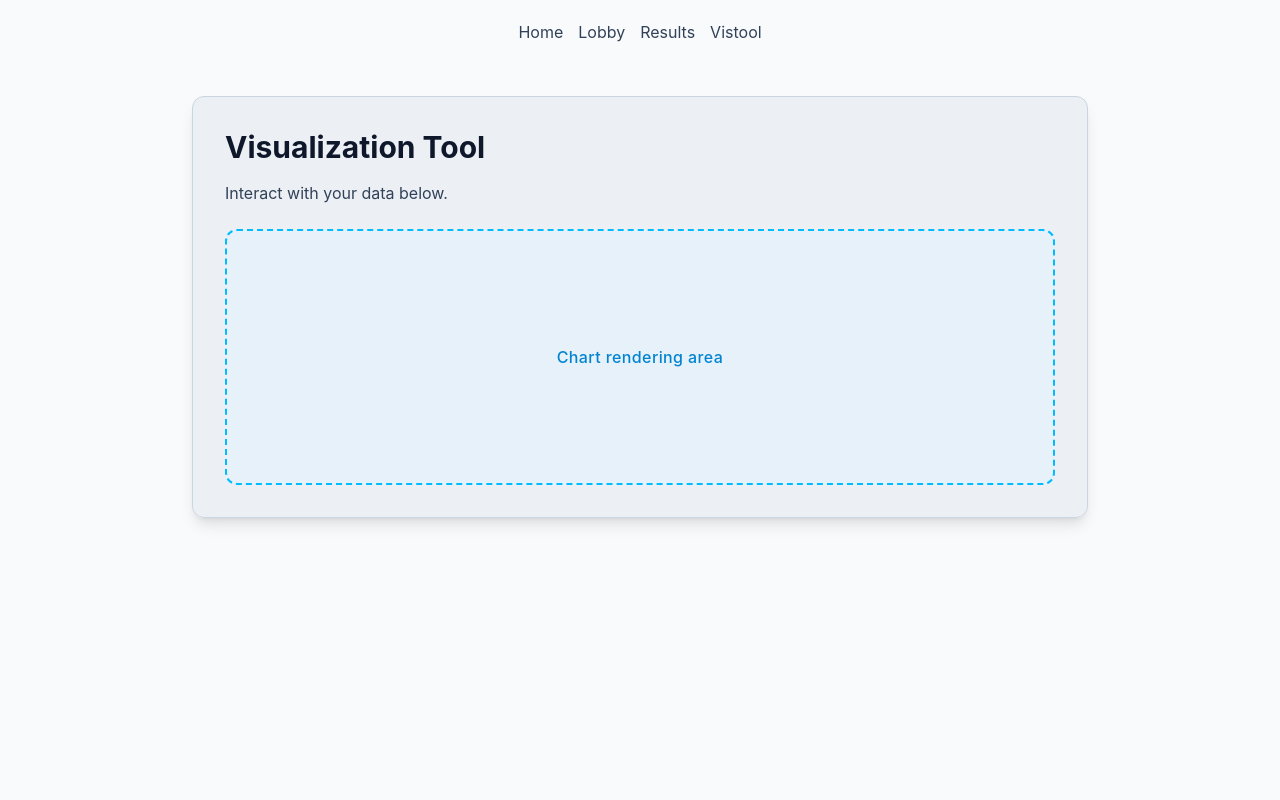
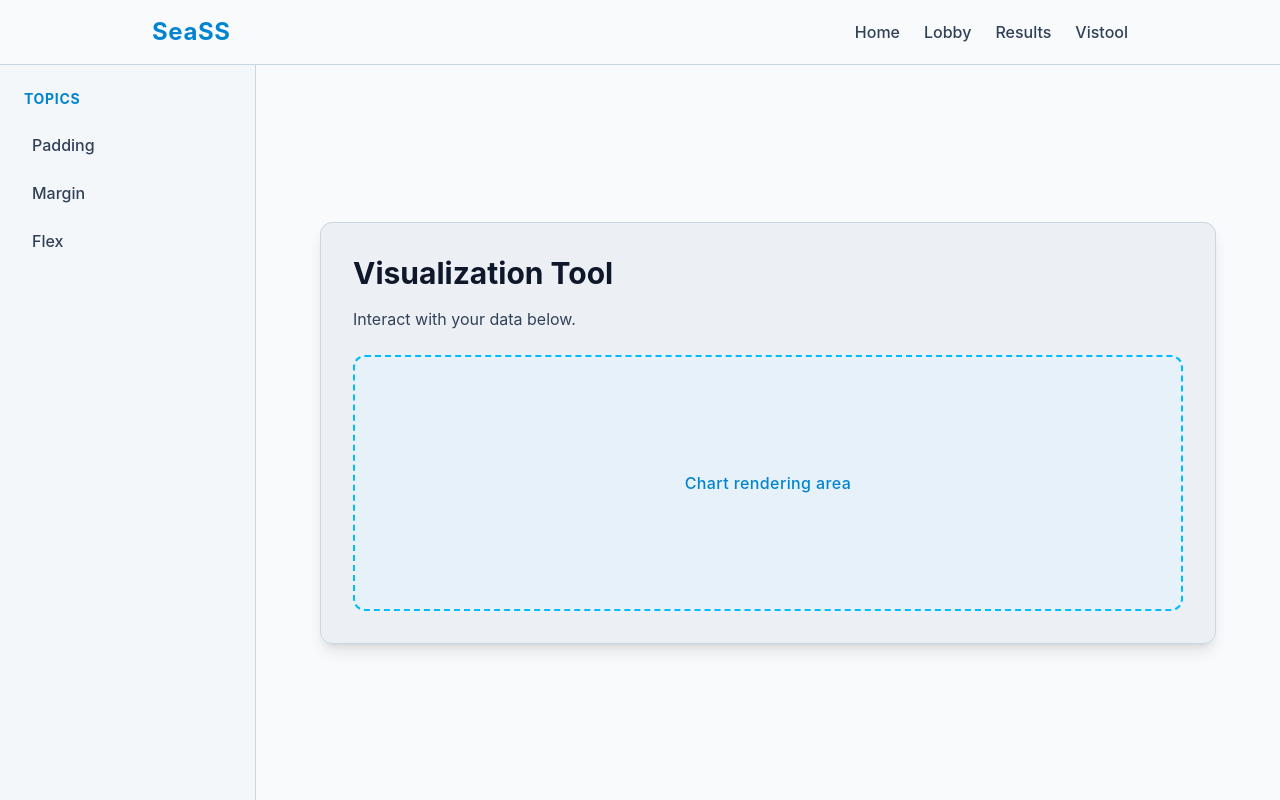
Before and after one commit to cleonard2-5/HackGT13, a React (Vite) app: page /vistool in a window 1280 px wide. Built offline with nearby package versions, Linux system fonts and the light colour scheme.

Commit message:
Header and Nav bar

```diff
--- a/src/App.jsx
+++ b/src/App.jsx
@@ -1,23 +1,15 @@
-import { Routes, Route, Link } from 'react-router-dom'
+import { Routes, Route } from 'react-router-dom'
+import Header from './Header'
 import Home from './Home'
 import Lobby from './Lobby'
 import Results from './Results'
 import Vistool from './Vistool'
-import './App.css'
 
 function App() {
   return (
     <>
-      {/* Navigation Menu */}
-      <nav style={{ padding: '20px', gap: '15px', display: 'flex', justifyContent: 'center' }}>
-        <Link to="/">Home</Link>
-        <Link to="/lobby">Lobby</Link>
-        <Link to="/results">Results</Link>
-        <Link to="/vistool">Vistool</Link>
-      </nav>
-
-      {/* Page Content Rendering */}
-      <main>
+      <Header />
+      <main className="grow flex flex-col">
         <Routes>
           <Route path="/" element={<Home />} />
           <Route path="/lobby" element={<Lobby />} />
@@ -29,4 +21,4 @@ function App() {
   )
 }
 
-export default App;
+export default App
--- /dev/null
+++ b/src/Header.jsx
@@ -0,0 +1,19 @@
+import { Link } from 'react-router-dom'
+
+export default function Header() {
+  return (
+    <header className="sticky top-0 z-50 w-full border-b border-slate-300 dark:border-slate-800 bg-slate-50/80 dark:bg-slate-950/80 backdrop-blur-md">
+      <div className="max-w-5xl mx-auto flex items-center justify-between p-4 px-6">
+        <div className="text-2xl font-bold text-sky-600 dark:text-sky-400 tracking-wide">
+          SeaSS
+        </div>
+        <nav className="flex gap-6">
+          <Link to="/" className="text-slate-700 dark:text-slate-300 hover:text-sky-600 dark:hover:text-sky-400 font-medium transition-colors">Home</Link>
+          <Link to="/lobby" className="text-slate-700 dark:text-slate-300 hover:text-sky-600 dark:hover:text-sky-400 font-medium transition-colors">Lobby</Link>
+          <Link to="/results" className="text-slate-700 dark:text-slate-300 hover:text-sky-600 dark:hover:text-sky-400 font-medium transition-colors">Results</Link>
+          <Link to="/vistool" className="text-slate-700 dark:text-slate-300 hover:text-sky-600 dark:hover:text-sky-400 font-medium transition-colors">Vistool</Link>
+        </nav>
+      </div>
+    </header>
+  )
+}
--- a/src/Lobby.jsx
+++ b/src/Lobby.jsx
@@ -1,11 +1,19 @@
+import Navbar from './Navbar'
+
 export default function Lobby() {
+  const players = ['Player 1', 'Player 2', 'Player 3']
+
   return (
-    <div className="flex flex-col items-center justify-center grow p-8">
-      <div className="w-full max-w-2xl p-8 bg-slate-200/50 dark:bg-slate-800/50 border border-slate-300 dark:border-slate-800 rounded-xl shadow-lg">
-        <h2 className="text-3xl font-bold text-slate-900 dark:text-slate-100 mb-4">Lobby</h2>
-        <p className="mb-6">Waiting for other participants to join the session...</p>
-        <div className="p-4 bg-slate-300/50 dark:bg-slate-900/50 rounded-lg border border-slate-300 dark:border-slate-700">
-          <strong className="text-slate-900 dark:text-slate-100">Status:</strong> <span className="text-sky-600 dark:text-sky-400 font-medium">3/4 Players Connected</span>
+    <div className="flex grow w-full">
+      <Navbar type="players" items={players} />
+
+      <div className="flex flex-col items-center justify-center grow p-8">
+        <div className="w-full max-w-2xl p-8 bg-slate-200/50 dark:bg-slate-800/50 border border-slate-300 dark:border-slate-800 rounded-xl shadow-lg">
+          <h2 className="text-3xl font-bold text-slate-900 dark:text-slate-100 mb-4">Lobby</h2>
+          <p className="mb-6">Waiting for other participants to join the session...</p>
+          <div className="p-4 bg-slate-300/50 dark:bg-slate-900/50 rounded-lg border border-slate-300 dark:border-slate-700">
+            <strong className="text-slate-900 dark:text-slate-100">Status:</strong> <span className="text-sky-600 dark:text-sky-400 font-medium">{players.length}/4 Players Connected</span>
+          </div>
         </div>
       </div>
     </div>
--- /dev/null
+++ b/src/Navbar.jsx
@@ -0,0 +1,28 @@
+export default function Navbar({ type, items }) {
+  return (
+    <aside className="w-64 shrink-0 border-r border-slate-300 dark:border-slate-800 bg-slate-100/50 dark:bg-slate-900/50 p-6 flex flex-col min-h-full">
+      <h3 className="text-sm font-bold text-sky-600 dark:text-sky-400 mb-4 uppercase tracking-wider">
+        {type === 'players' ? 'Connected Players' : 'Topics'}
+      </h3>
+      <ul className="flex flex-col gap-2">
+        {items.map((item, index) => (
+          <li key={index}>
+            {type === 'players' ? (
+              <div className="flex items-center gap-3 p-2 rounded-md bg-slate-200/50 dark:bg-slate-800/50 text-slate-700 dark:text-slate-300 shadow-sm">
+                <div className="w-2.5 h-2.5 rounded-full bg-emerald-500 shadow-[0_0_8px_rgba(16,185,129,0.6)]"></div>
+                {item}
+              </div>
+            ) : (
+              <a
+                href={`#${item.toLowerCase().replace(/\s+/g, '-')}`}
+                className="block p-2 rounded-md hover:bg-sky-100 dark:hover:bg-sky-900/30 text-slate-700 dark:text-slate-300 hover:text-sky-600 dark:hover:text-sky-400 font-medium transition-colors"
+              >
+                {item}
+              </a>
+            )}
+          </li>
+        ))}
+      </ul>
+    </aside>
+  )
+}
--- a/src/Vistool.jsx
+++ b/src/Vistool.jsx
@@ -1,15 +1,22 @@
+import Navbar from './Navbar'
+
 export default function Vistool() {
+    const Topics = ['Padding', 'Margin', 'Flex']
+
   return (
+    <div className="flex grow w-full">
+        <Navbar type="Topics" items={Topics}/>
+
         <div className="flex flex-col items-center justify-center grow p-8">
         <div className="w-full max-w-4xl p-8 bg-slate-200/50 dark:bg-slate-800/50 border border-slate-300 dark:border-slate-800 rounded-xl shadow-lg">
             <h2 className="text-3xl font-bold text-slate-900 dark:text-slate-100 mb-4">Visualization Tool</h2>
             <p className="mb-6">Interact with your data below.</p>
 
-        {/* Placeholder for an actual canvas or chart */}
             <div className="h-64 flex items-center justify-center bg-sky-100/50 dark:bg-sky-900/20 border-2 border-dashed border-sky-400 dark:border-sky-700 rounded-xl">
             <span className="text-sky-600 dark:text-sky-400 font-medium tracking-wide">Chart rendering area</span>
             </div>
         </div>
         </div>
+    </div>
   )
 }
```
Lines whose indentation alone changed are shown as unchanged.
